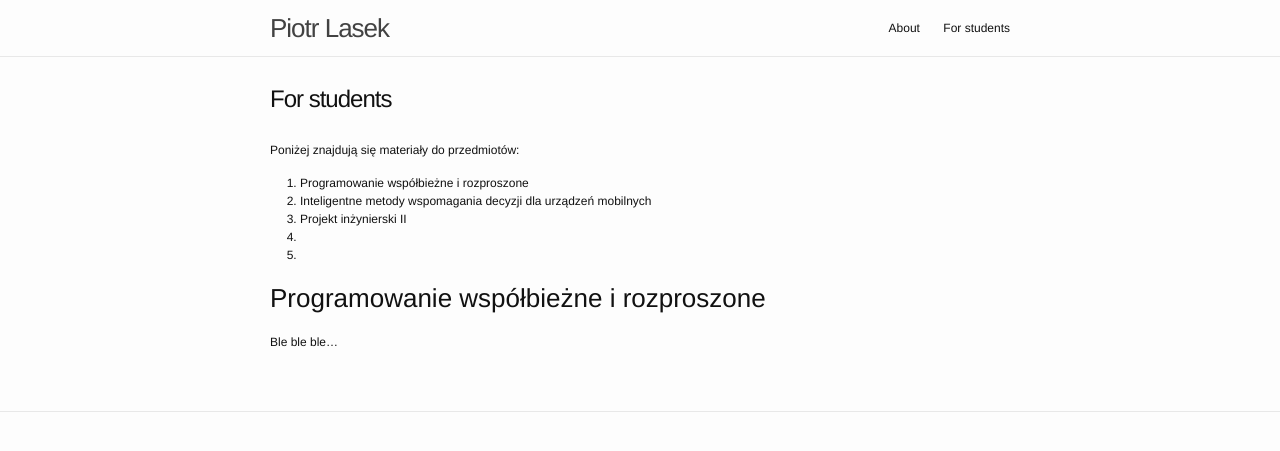
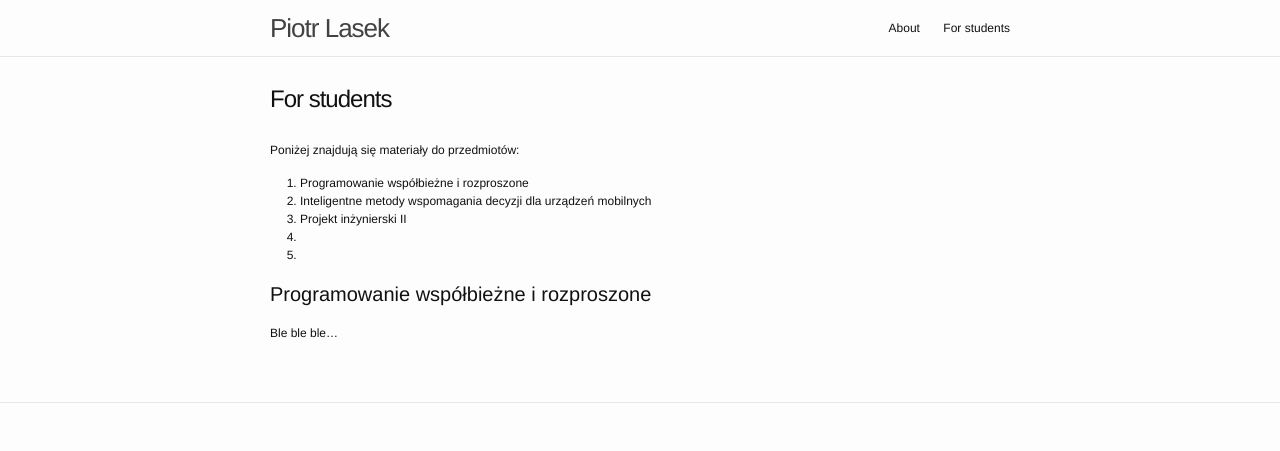
Before and after one commit to piotrlasek/piotrlasek.github.io, a Jekyll site: the page built from for-students.md, in a window 1280 px wide. Shown: the top 451 px of the page. Built offline with Jekyll 4.4.1, drawn with Linux system fonts in a browser that asks for light colours.

Commit message:
some changes

```diff
--- a/for-students.md
+++ b/for-students.md
@@ -12,6 +12,6 @@ Poniżej znajdują się materiały do przedmiotów:
 4.
 5.
 
-### Programowanie współbieżne i rozproszone
+#### Programowanie współbieżne i rozproszone
 
 Ble ble ble...
```
